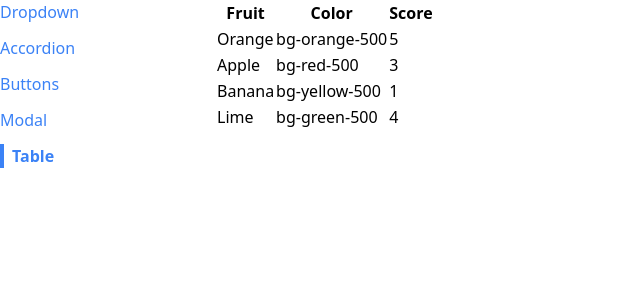
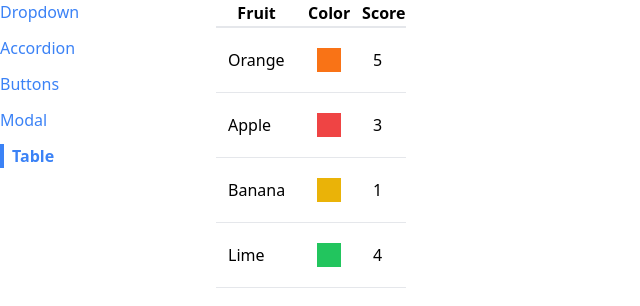
Before and after one commit to ToniRajamaki/Modern-react-udemy, a React (Create React App) app in the folder comps/: page /table in a window 1280 px wide. Shown: the top 306 px of the page, without its empty margins (0-640 px from the left). Built offline with nearby package versions, Linux system fonts and the light colour scheme.

Commit message:
added styling to table

```diff
--- a/comps/src/components/Table.js
+++ b/comps/src/components/Table.js
@@ -3,18 +3,20 @@
 function Table({ data }) {
   const renderedRows = data.map((fruit) => {
     return (
-      <tr key={fruit.name}>
-        <td>{fruit.name}</td>
-        <td>{fruit.color}</td>
-        <td>{fruit.score}</td>
+      <tr className='border-b' key={fruit.name}>
+        <td className='p-3'>{fruit.name}</td>
+        <td className='p-3'>
+          <div className={`p-3 m-2 ${fruit.color}`}></div>
+        </td>
+        <td className='p-3'>{fruit.score}</td>
       </tr>
     )
   })
 
   return (
-    <table>
+    <table className='table-auto border-spacing-2'>
       <thead>
-        <tr>
+        <tr className='border-b-2'>
           <th>Fruit</th>
           <th>Color</th>
           <th>Score</th>
```
